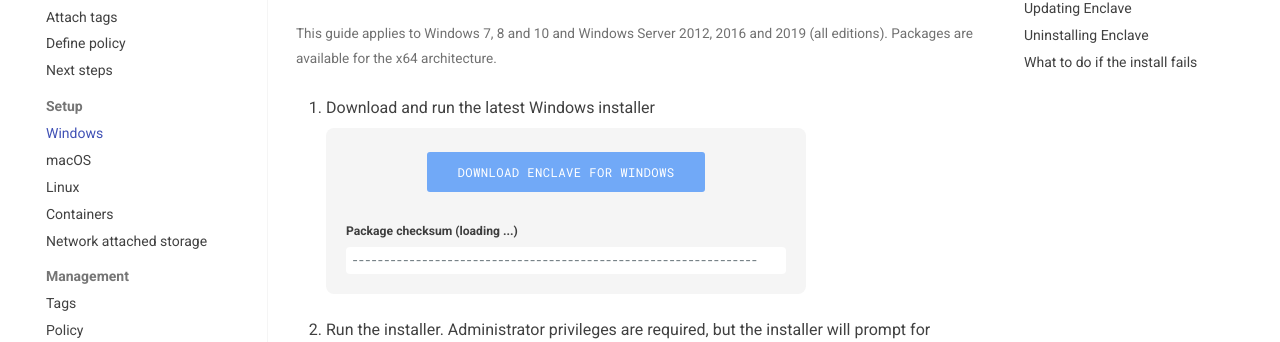
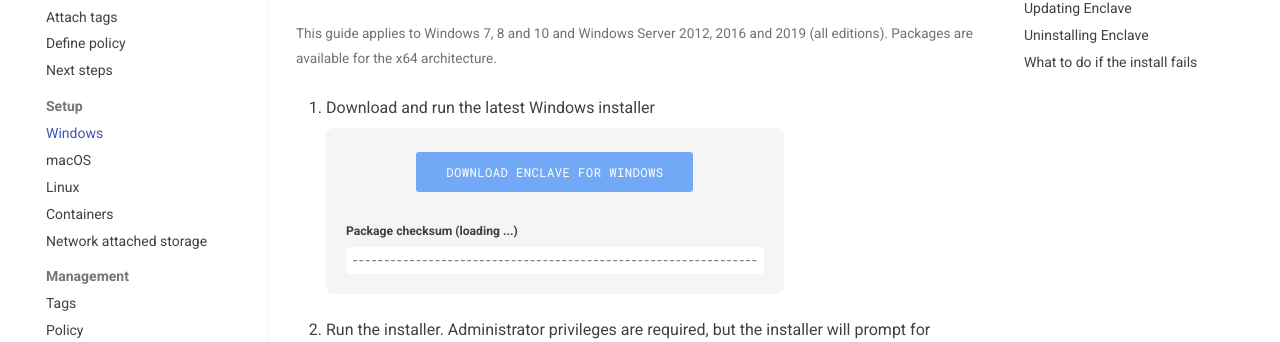
Before and after one commit to enclave-networks/docs, an MkDocs documentation site: the page built from docs/setup/windows.md, in a window 1280 px wide. Shown: the part 259-601 px from the top of the page. Built offline with MkDocs 1.6.1 and Material for MkDocs 9.7.7, drawn with Linux system fonts in a browser that asks for light colours.

Commit message:
Remove min-width on download container for better mobile experience

```diff
--- a/docs/stylesheets/extra.css
+++ b/docs/stylesheets/extra.css
@@ -87,7 +87,6 @@
     margin: 0 0 14px 0;
     text-align: center;
     border-radius: 8px;
-    min-width: 480px;
 }
 
 .download-container button {
```
